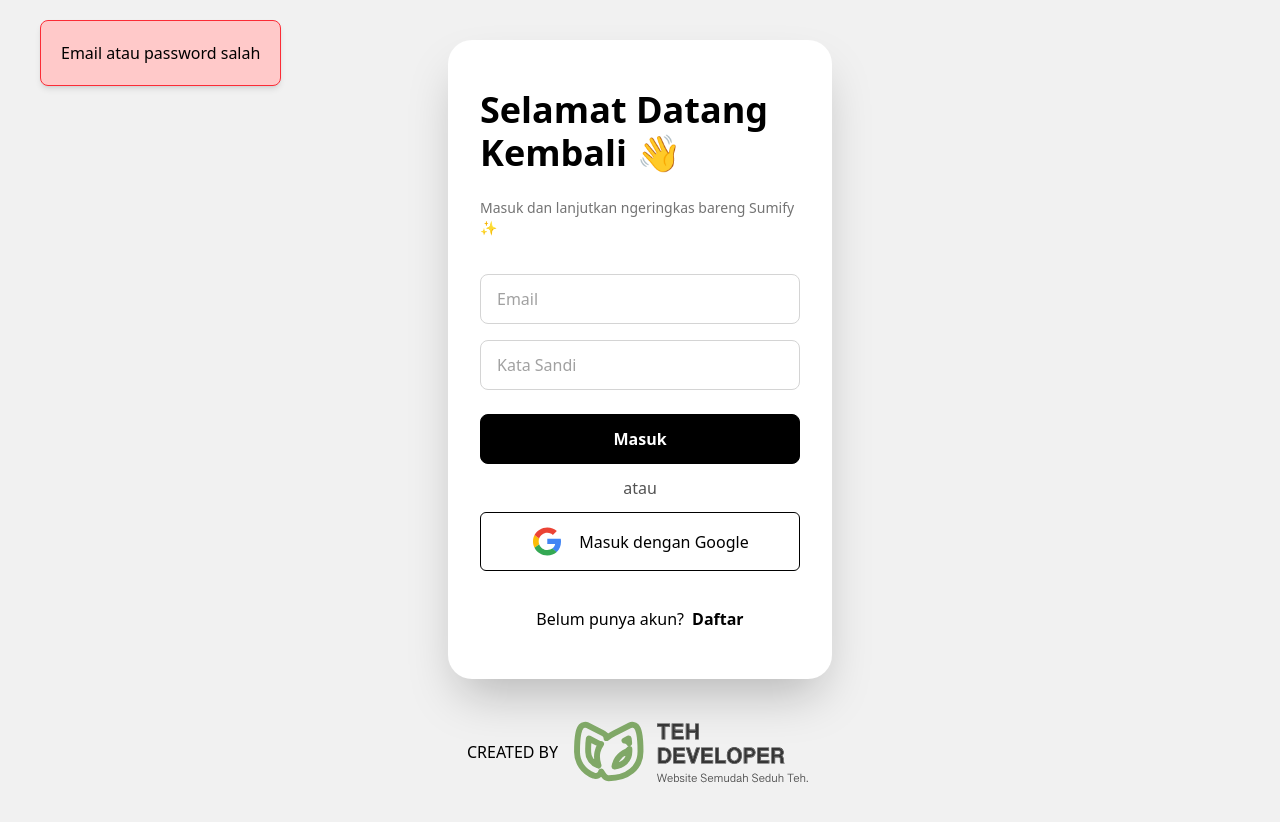
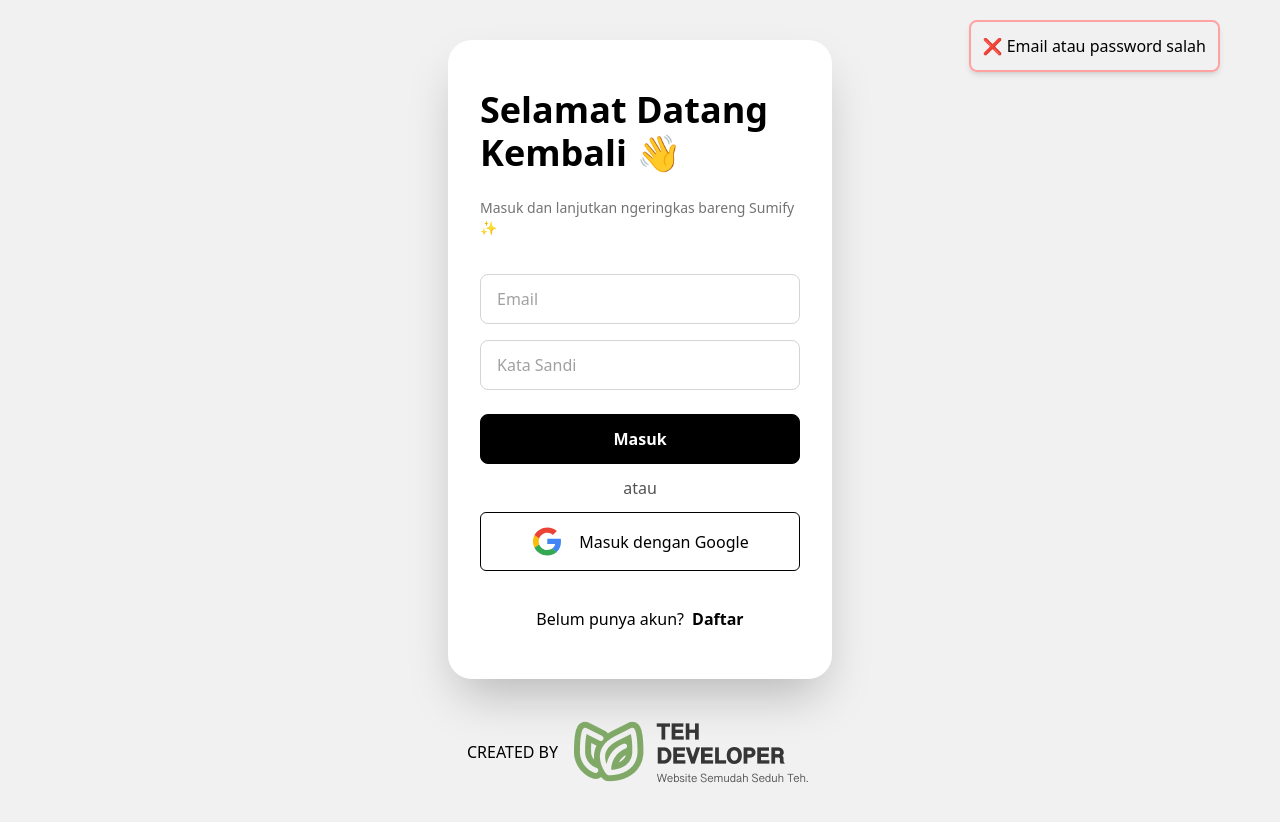
Before and after one commit to ELfatt09/sumify, a React (Vite) app: page /auth/login in a window 1280 px wide. Both pictures are taken after a click on the button "Masuk". Built offline with nearby package versions, Linux system fonts and the light colour scheme; no server answers; a web font is replaced by a local one.

Commit message:
`Update logo, button styles and notification component in various files`

```diff
--- a/src/page/Auth.jsx
+++ b/src/page/Auth.jsx
@@ -2,7 +2,7 @@ import { useEffect, useState } from 'react'
 import { useAuth } from '../context/authContext'
 import { Navigate, useNavigate, useParams } from 'react-router-dom'
 
-import logo from '../assets/new-logo.svg'
+import logo from '../assets/teh-logo.png'
 import googleIcon from '../assets/google.svg'
 import Notification from '../partials/Notification'
 
--- a/src/partials/Navbar.jsx
+++ b/src/partials/Navbar.jsx
@@ -49,9 +49,9 @@ function Navbar() {
           >
             <button
               onClick={handleSignOut}
-              className="block w-full text-left px-4 py-2 text-sm text-gray-700 hover:bg-gray-100 transition"
+              className="block w-full text-left px-4 py-2 text-sm text-red-400 hover:bg-gray-100 transition"
             >
-              Logout
+              keluar
             </button>
           </div>
         </div>
--- a/src/partials/Notification.jsx
+++ b/src/partials/Notification.jsx
@@ -9,7 +9,7 @@ function Notification() {
     return (
     <>
         { isThereNotification && (
-                <div className={`z-50 fixed ${notificationType === 'success' ? 'bg-green-200' : 'bg-red-200'} shadow-md rounded-lg border ${notificationType === 'success' ? 'border-green-500' : 'border-red-500'} p-5 mx-10 mt-5`}>{notificationMessage}</div>
+          <div className={`z-50 fixed shadow-md rounded-lg border-2 ${notificationType === 'success' ? 'border-green-300' : 'border-red-300'} p-3 mx-10 mt-5 right-5`}>{ notificationType === 'success' ? '✅ ' : '❌ ' }{notificationMessage}</div>
         )
             }
     </>
```
Also changed, not shown: src/assets/teh-logo.png (added).
